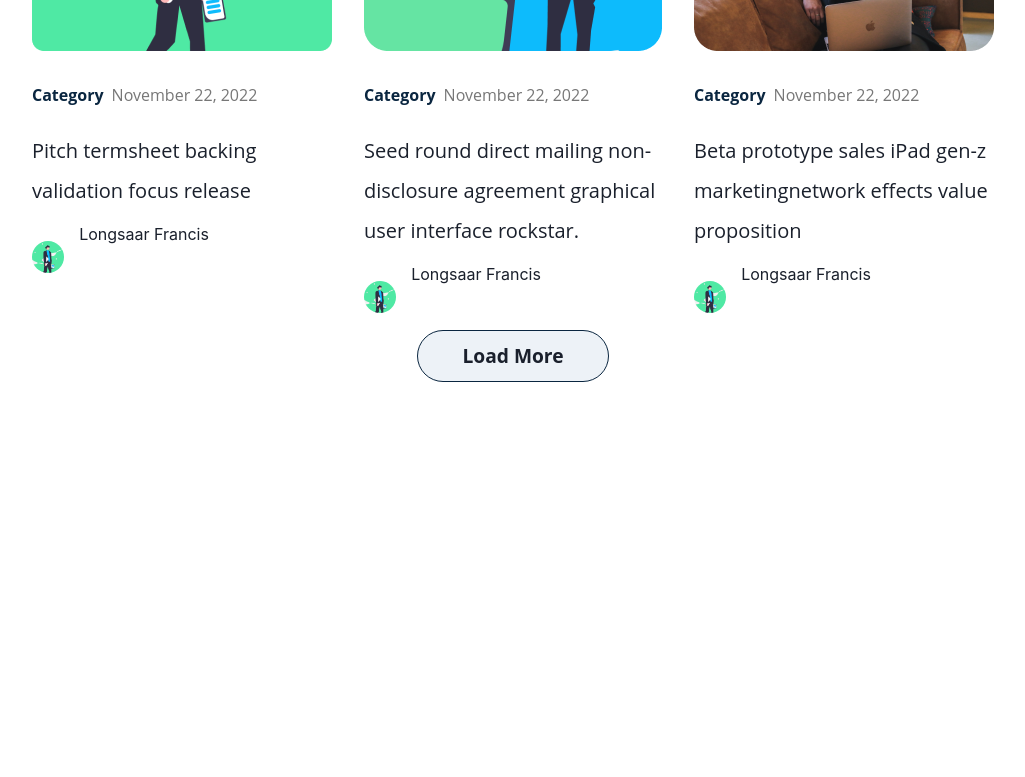
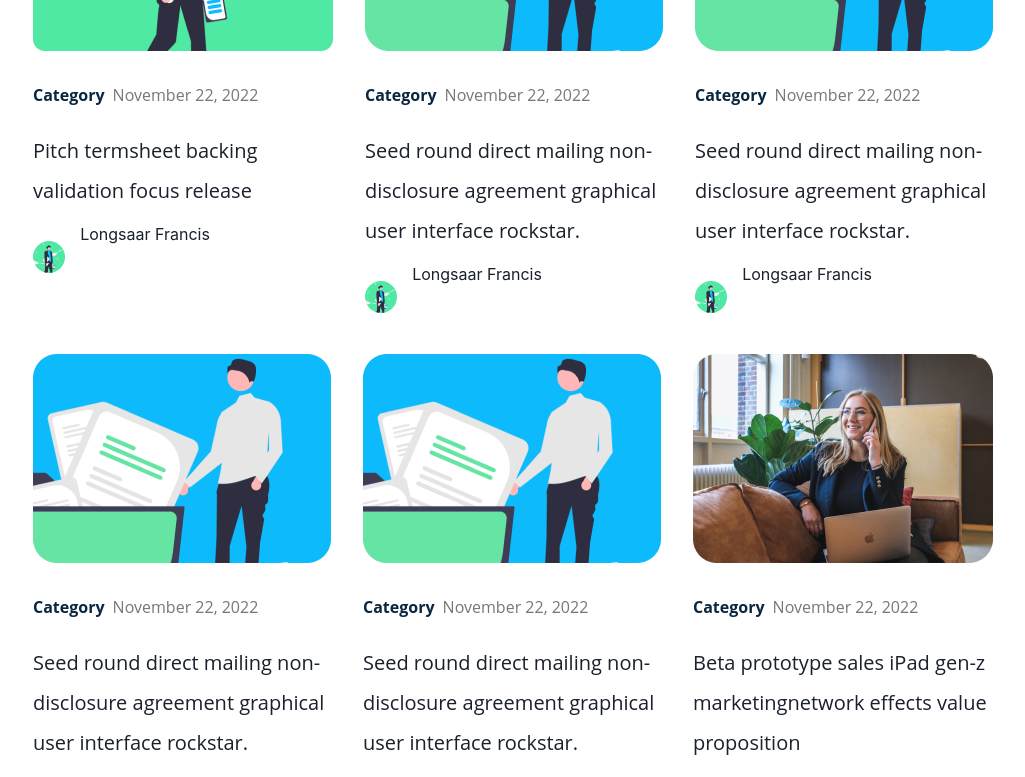
Before and after one commit to jahrulezfrancis/Digital-Marketing-Website-front-end-, a React (Create React App) app: page /blog in a window 1280 px wide. Shown: the part 600-1377 px from the top of the page, without its empty margins (127-1152 px from the left). Before the commit the page ends 982 px from the top, so only its background shows below. Built offline with nearby package versions, Linux system fonts and the light colour scheme.

Commit message:
edited news letter section

```diff
--- a/src/Components/Pages/BlogPage.jsx
+++ b/src/Components/Pages/BlogPage.jsx
@@ -8,6 +8,7 @@ import HeaderLogo from "../../Images/Logo.png"
 import FirstOne from "../../Images/Job-seeker.png"
 import SecondOne from "../../Images/pers-near-trash.png"
 import ThirdOne from "../../Images/woman-on-couch.png"
+import { NewsLetter } from './Blog';
 
 
 function CardTemplate(props) {
@@ -68,7 +69,7 @@ export default function BlogSection() {
                             management venture
                         </Heading>
                     </VStack>
-                    <HStack gap='8'>
+                    <HStack gap='8' display='flex' flexWrap='wrap' justify='center' align='center'>
                         <CardTemplate
                             image={FirstOne}
                             text={<Text fontSize='1.25em' fontFamily="Open Sans" fontWeight='400' lineHeight='2em'>
@@ -84,6 +85,34 @@ export default function BlogSection() {
                                 user interface rockstar.
                             </Text>}
                         />
+
+                        <CardTemplate
+                            image={SecondOne}
+                            text={<Text fontSize='1.25em' fontFamily="Open Sans" fontWeight='400' lineHeight='2em'>
+                                Seed round direct mailing non- <br />
+                                disclosure agreement graphical <br />
+                                user interface rockstar.
+                            </Text>}
+                        />
+
+                        <CardTemplate
+                            image={SecondOne}
+                            text={<Text fontSize='1.25em' fontFamily="Open Sans" fontWeight='400' lineHeight='2em'>
+                                Seed round direct mailing non- <br />
+                                disclosure agreement graphical <br />
+                                user interface rockstar.
+                            </Text>}
+                        />
+
+                        <CardTemplate
+                            image={SecondOne}
+                            text={<Text fontSize='1.25em' fontFamily="Open Sans" fontWeight='400' lineHeight='2em'>
+                                Seed round direct mailing non- <br />
+                                disclosure agreement graphical <br />
+                                user interface rockstar.
+                            </Text>}
+                        />
+
                         <CardTemplate
                             image={ThirdOne}
                             text={<Text fontSize='1.25em' fontFamily="Open Sans" fontWeight='400' lineHeight='2em'>
@@ -97,6 +126,9 @@ export default function BlogSection() {
                         width='10em' fontSize='1.2em' fontWeight='700'>
                         Load More
                     </Button>
+                    <Stack w='100%' m='3em' p='3em'>
+                        <NewsLetter />
+                    </Stack>
                 </Stack>
             </Box>
         </Box>
```
